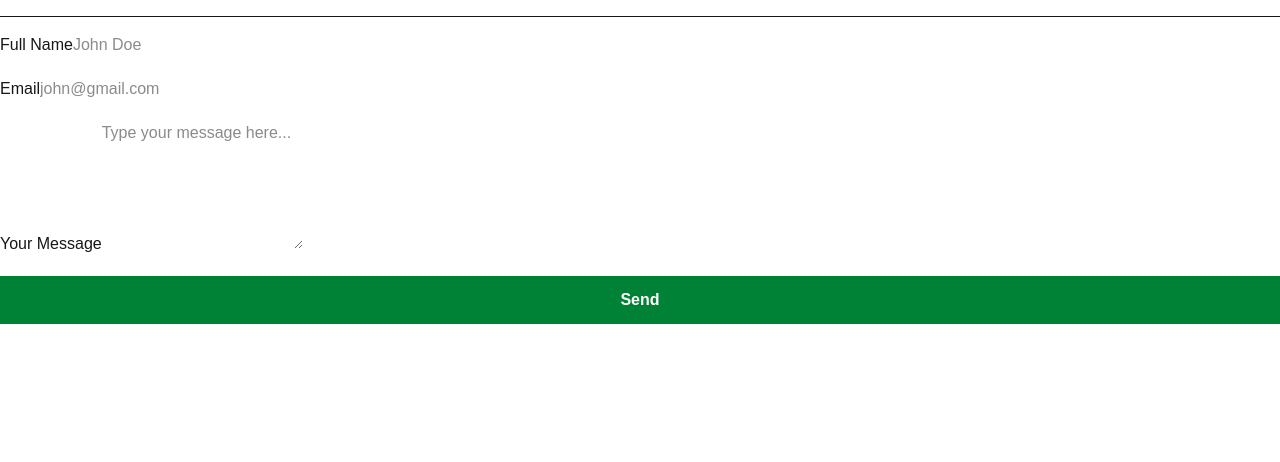
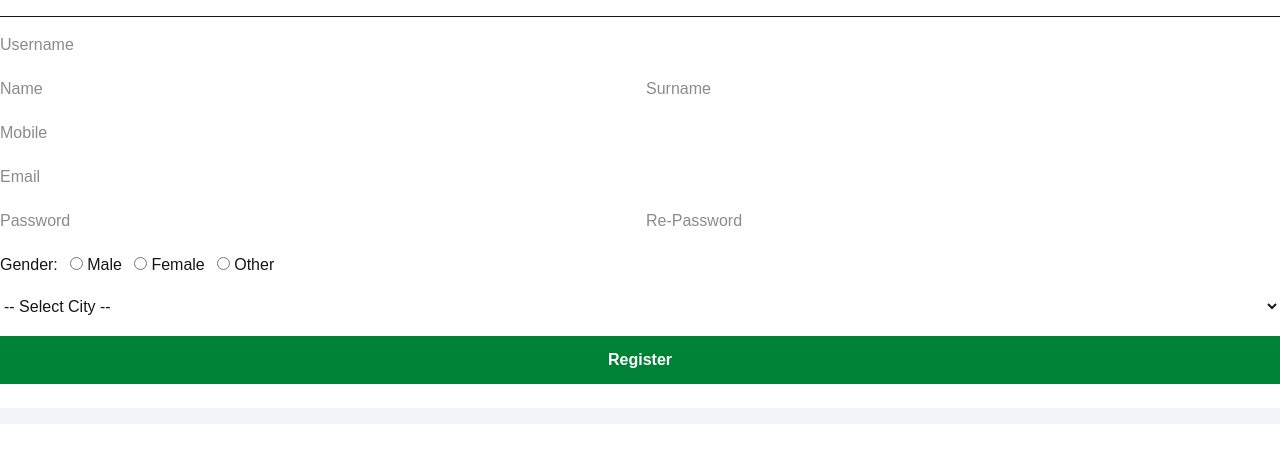
Before and after one commit to dsamithmendis/rumaa-v1-client, a Next.js app: page / in a window 1280 px wide. Shown: the top 462 px of the page. Built offline with nearby package versions, Linux system fonts and the light colour scheme.

Commit message:
dev: build foundation

```diff
--- a/app/api/register/route.js
+++ b/app/api/register/route.js
@@ -4,14 +4,14 @@ import mongoose from "mongoose";
 import { NextResponse } from "next/server";
 
 export async function POST(req) {
-  const { fullname, email, message } = await req.json();
+  const { username, name, surname, mobile, email, password, gender, city } = await req.json();
 
   try {
     await connectDB();
-    await Register.create({ fullname, email, message });
+    await Register.create({ username, name, surname, mobile, email, password, gender, city });
 
     return NextResponse.json({
-      msg: ["Message sent successfully"],
+      msg: ["Registered successfully"],
       success: true,
     });
   } catch (error) {
@@ -23,7 +23,7 @@ export async function POST(req) {
       console.log(errorList);
       return NextResponse.json({ msg: errorList, success: false });
     } else {
-      return NextResponse.json({ msg: ["Unable to send message."], success: false });
+      return NextResponse.json({ msg: ["Unable to register user."], success: false });
     }
   }
 }
--- a/components/hooks/useRegisterForm.ts
+++ b/components/hooks/useRegisterForm.ts
@@ -2,24 +2,53 @@
 import { useState } from "react";
 
 export function useRegisterForm() {
-  const [fullname, setFullname] = useState("");
+  const [username, setUsername] = useState("");
+  const [name, setName] = useState("");
+  const [surname, setSurname] = useState("");
+  const [mobile, setMobile] = useState("");
   const [email, setEmail] = useState("");
-  const [message, setMessage] = useState("");
+  const [password, setPassword] = useState("");
+  const [rePassword, setRePassword] = useState("");
+  const [gender, setGender] = useState("");
+  const [city, setCity] = useState("");
   const [error, setError] = useState<string[]>([]);
   const [success, setSuccess] = useState(false);
 
   const handleSubmit = async (e: React.FormEvent) => {
     e.preventDefault();
 
-    console.log("Full name: ", fullname);
-    console.log("Email: ", email);
-    console.log("Message: ", message);
+    // frontend validation
+    const newErrors: string[] = [];
+    if (!username) newErrors.push("Username is required");
+    if (!name) newErrors.push("Name is required");
+    if (!surname) newErrors.push("Surname is required");
+    if (!mobile) newErrors.push("Mobile number is required");
+    if (!email) newErrors.push("Email is required");
+    if (!password) newErrors.push("Password is required");
+    if (password !== rePassword) newErrors.push("Passwords do not match");
+    if (!gender) newErrors.push("Gender is required");
+    if (!city) newErrors.push("City is required");
+
+    if (newErrors.length > 0) {
+      setError(newErrors);
+      setSuccess(false);
+      return;
+    }
 
     try {
       const res = await fetch("/api/register", {
         method: "POST",
-        headers: { "Content-type": "application/json" },
-        body: JSON.stringify({ fullname, email, message }),
+        headers: { "Content-Type": "application/json" },
+        body: JSON.stringify({
+          username,
+          name,
+          surname,
+          mobile,
+          email,
+          password,
+          gender,
+          city,
+        }),
       });
 
       const { msg, success } = await res.json();
@@ -27,9 +56,15 @@ export function useRegisterForm() {
       setSuccess(success);
 
       if (success) {
-        setFullname("");
+        setUsername("");
+        setName("");
+        setSurname("");
+        setMobile("");
         setEmail("");
-        setMessage("");
+        setPassword("");
+        setRePassword("");
+        setGender("");
+        setCity("");
       }
     } catch (err) {
       setError(["Something went wrong. Try again later."]);
@@ -38,14 +73,26 @@ export function useRegisterForm() {
   };
 
   return {
-    fullname,
+    username,
+    name,
+    surname,
+    mobile,
     email,
-    message,
+    password,
+    rePassword,
+    gender,
+    city,
     error,
     success,
-    setFullname,
+    setUsername,
+    setName,
+    setSurname,
+    setMobile,
     setEmail,
-    setMessage,
+    setPassword,
+    setRePassword,
+    setGender,
+    setCity,
     handleSubmit,
   };
 }
--- a/components/models/register.js
+++ b/components/models/register.js
@@ -1,35 +1,68 @@
 import mongoose, { Schema } from "mongoose";
 
 const RegisterSchema = new Schema({
-    fullname: {
+    username: {
+        type: String,
+        required: [true, "Username is required."],
+        trim: true,
+        minLength: [3, "Username must be at least 3 characters"],
+        maxLength: [30, "Username must be at most 30 characters"],
+        unique: true,
+    },
+
+    name: {
         type: String,
         required: [true, "Name is required."],
         trim: true,
-        minLength: [2, "Name must be larger than 2 characters"],
-        maxLength: [50, "Name must be lesser than 50 characters"],
+        minLength: [2, "Name must be at least 2 characters"],
+        maxLength: [50, "Name must be at most 50 characters"],
+    },
+
+    surname: {
+        type: String,
+        required: [true, "Surname is required."],
+        trim: true,
+        minLength: [2, "Surname must be at least 2 characters"],
+        maxLength: [50, "Surname must be at most 50 characters"],
+    },
+
+    mobile: {
+        type: String,
+        required: [true, "Mobile number is required."],
+        match: [/^\+?\d{10,15}$/, "Please enter a valid mobile number"],
     },
 
     email: {
         type: String,
         required: [true, "Email is required."],
+        unique: true,
         match: [/^[\w.%+-]+@[\w.-]+\.[A-Za-z]{2,}$/, "Please enter a valid email"],
     },
 
-    message: {
+    password: {
         type: String,
-        required: [true, "Message is required."],
+        required: [true, "Password is required."],
+        minLength: [6, "Password must be at least 6 characters"],
+    },
+
+    gender: {
+        type: String,
+        enum: ["Male", "Female", "Other"],
+        required: [true, "Gender is required."],
+    },
+
+    city: {
+        type: String,
+        required: [true, "City is required."],
     },
 
     date: {
         type: Date,
         default: Date.now,
     },
-
-
 });
 
 const Register =
-    mongoose.models.Register || mongoose.model("Register-data", RegisterSchema);
-
+    mongoose.models.Register || mongoose.model("register-data", RegisterSchema);
 
 export default Register;
--- a/components/pages/register/index.jsx
+++ b/components/pages/register/index.jsx
@@ -2,16 +2,30 @@
 
 import { useRegisterForm } from "@/components/hooks/useRegisterForm";
 
+const cities = ["Colombo", "Kandy", "Galle", "Jaffna", "Kurunegala"];
+
 export default function RegisterForm() {
   const {
-    fullname,
+    username,
+    name,
+    surname,
+    mobile,
     email,
-    message,
+    password,
+    rePassword,
+    gender,
+    city,
     error,
     success,
-    setFullname,
+    setUsername,
+    setName,
+    setSurname,
+    setMobile,
     setEmail,
-    setMessage,
+    setPassword,
+    setRePassword,
+    setGender,
+    setCity,
     handleSubmit,
   } = useRegisterForm();
 
@@ -21,52 +35,95 @@ export default function RegisterForm() {
         onSubmit={handleSubmit}
         className="py-4 mt-4 border-t flex flex-col gap-5"
       >
-        <div>
-          <label htmlFor="fullname">Full Name</label>
         <input
-            onChange={(e) => setFullname(e.target.value)}
-            value={fullname}
-            type="text"
-            id="fullname"
-            placeholder="John Doe"
+          placeholder="Username"
+          value={username}
+          onChange={(e) => setUsername(e.target.value)}
+          required
+        />
+        <div className="flex gap-3">
+          <input
+            placeholder="Name"
+            value={name}
+            onChange={(e) => setName(e.target.value)}
+            required
+            className="flex-1"
+          />
+          <input
+            placeholder="Surname"
+            value={surname}
+            onChange={(e) => setSurname(e.target.value)}
+            required
+            className="flex-1"
+          />
+        </div>
+        <input
+          placeholder="Mobile"
+          value={mobile}
+          onChange={(e) => setMobile(e.target.value)}
+          required
+        />
+        <input
+          type="email"
+          placeholder="Email"
+          value={email}
+          onChange={(e) => setEmail(e.target.value)}
+          required
+        />
+        <div className="flex gap-3">
+          <input
+            type="password"
+            placeholder="Password"
+            value={password}
+            onChange={(e) => setPassword(e.target.value)}
+            required
+            className="flex-1"
+          />
+          <input
+            type="password"
+            placeholder="Re-Password"
+            value={rePassword}
+            onChange={(e) => setRePassword(e.target.value)}
+            required
+            className="flex-1"
           />
         </div>
 
         <div>
-          <label htmlFor="email">Email</label>
+          <label>Gender:</label>
+          {["Male", "Female", "Other"].map((g) => (
+            <label key={g} className="ml-3">
               <input
-            onChange={(e) => setEmail(e.target.value)}
-            value={email}
-            type="text"
-            id="email"
-            placeholder="john@gmail.com"
-          />
+                type="radio"
+                value={g}
+                checked={gender === g}
+                onChange={(e) => setGender(e.target.value)}
+                required
+              />{" "}
+              {g}
+            </label>
+          ))}
         </div>
 
-        <div>
-          <label htmlFor="message">Your Message</label>
-          <textarea
-            onChange={(e) => setMessage(e.target.value)}
-            value={message}
-            className="h-32"
-            id="message"
-            placeholder="Type your message here..."
-          ></textarea>
-        </div>
+        <select value={city} onChange={(e) => setCity(e.target.value)} required>
+          <option value="">-- Select City --</option>
+          {cities.map((c) => (
+            <option key={c} value={c}>
+              {c}
+            </option>
+          ))}
+        </select>
 
-        <button className="bg-green-700 p-3 text-white font-bold" type="submit">
-          Send
+        <button type="submit" className="bg-green-700 text-white p-3 font-bold">
+          Register
         </button>
       </form>
 
-      <div className="bg-slate-100 flex flex-col">
-        {error &&
-          error.map((e, index) => (
+      <div className="bg-slate-100 mt-2 p-2">
+        {error.map((e, i) => (
           <div
-              key={index}
-              className={`${
-                success ? "text-green-800" : "text-red-600"
-              } px-5 py-2`}
+            key={i}
+            className={`${success ? "text-green-800" : "text-red-600"}`}
           >
             {e}
           </div>
```
Lines whose indentation alone changed are shown as unchanged.
